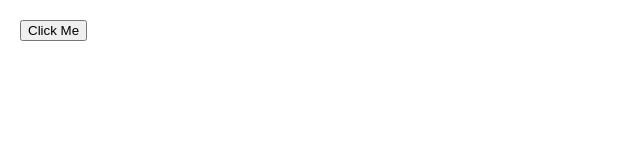
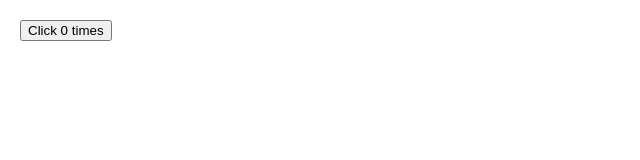
Before and after one commit to reoko/REACT-1-QUICK-START, a React (Create React App) app in the folder src/: page / in a window 1280 px wide. Shown: the top 160 px of the page, without its empty margins (0-640 px from the left). Built offline with nearby package versions, Linux system fonts and the light colour scheme.

Commit message:
Updating the Screen

```diff
--- a/src/App.js
+++ b/src/App.js
@@ -1,4 +1,4 @@
-import React from 'react';
+import React, { useState } from 'react';
 /*
 * Inital code
 
@@ -55,7 +55,7 @@ export default function Profile() {
 /**
  * Conditional Rendering
  */
-
+/*
 function AdminPannel() {
   return (
     <h1>The Admin Panel</h1>
@@ -67,12 +67,14 @@ function LoginForm() {
     <h1>The Log-In Form</h1>
   );
 }
+*/
 
 /**
  *  Start - Responding to Events
  */
+/*
+function MyButton() {
 
-function MyButton() {
   function handleClick() {
     alert('You clicked me!');
   }
@@ -83,9 +85,33 @@ function MyButton() {
     </button>
   );
 }
+*/
+/**
+ *  End - Responding to Events
+ */
+
 
 /**
- *  End - Responding to Events
+ *  Start - Updating the Screen
+ */
+
+function MyButton2() {
+
+  const [count, setCount] = useState(0);
+
+  function handleClick() {
+    setCount(count + 1);
+  }
+
+  return (
+    <button onClick={handleClick} >
+      Click {count} times
+    </button>
+  );
+}
+
+/**
+ *  End - Updating the Screen
  */
 
 export default function Page() {
@@ -143,7 +169,7 @@ export default function Page() {
   /**
    *  Start - Responding to Events
    */
-
+  /*
   return (
     <React.Fragment>
       <div>
@@ -151,8 +177,24 @@ export default function Page() {
       </div>
     </React.Fragment>
   );
-
+    */
   /**
    *  End - Responding to Events
    */
+
+  /**
+   *  Start - Updating the Screen
+   */
+
+  return (
+    <React.Fragment>
+      <div>
+        <MyButton2 />
+      </div>
+    </React.Fragment>
+  );
+
+  /**
+   *  End - Updating the Screen
+   */
 }
```
